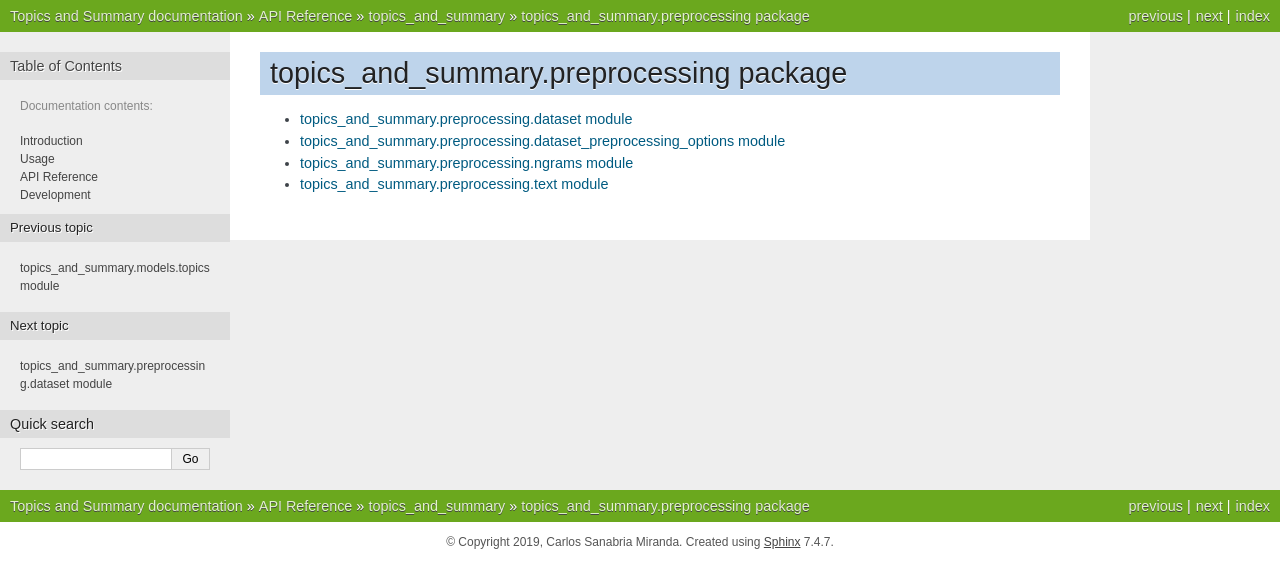
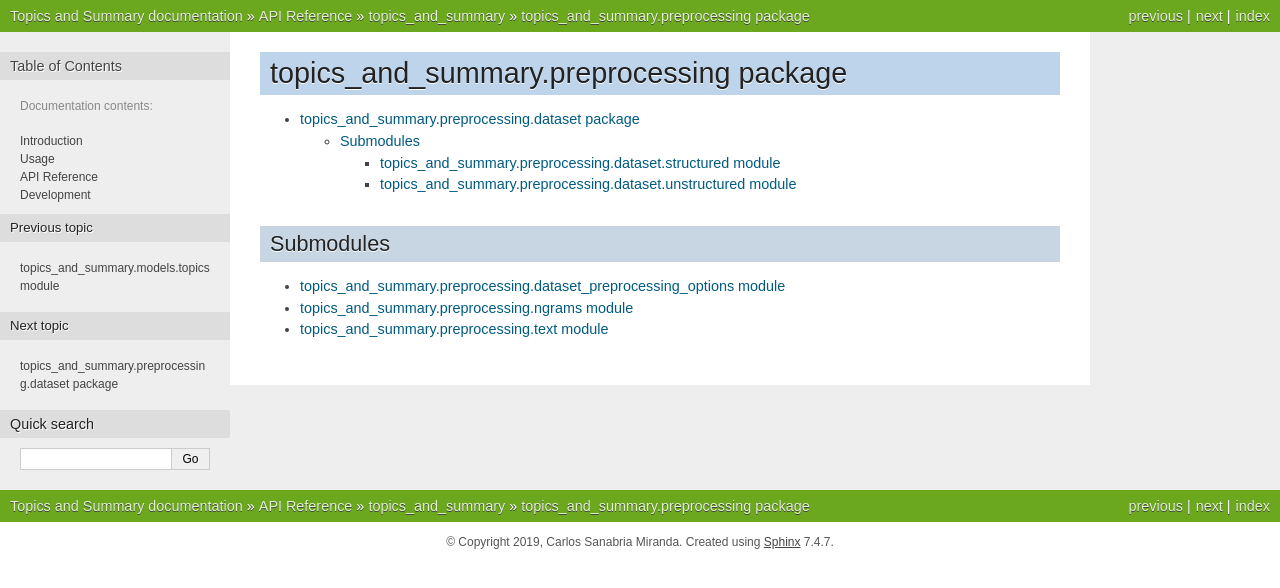
Before and after one commit to CarlosSanabriaM/topics_and_summary, a Sphinx documentation site: the page built from topics_and_summary/docs/source/api/topics_and_summary.preprocessing.rst, in a window 1280 px wide. Shown: the top 588 px of the page. Built offline with Sphinx 7.4.7, drawn with Linux system fonts in a browser that asks for light colours.

Commit message:
feat: Updated doc with changes related to the new preprocessing/dataset package.

```diff
--- /dev/null
+++ b/topics_and_summary/docs/source/api/topics_and_summary.preprocessing.dataset.structured.rst
@@ -0,0 +1,7 @@
+topics\_and\_summary.preprocessing.dataset.structured module
+============================================================
+
+.. automodule:: topics_and_summary.preprocessing.dataset.structured
+    :members:
+    :undoc-members:
+    :show-inheritance:
--- /dev/null
+++ b/topics_and_summary/docs/source/api/topics_and_summary.preprocessing.dataset.unstructured.rst
@@ -0,0 +1,7 @@
+topics\_and\_summary.preprocessing.dataset.unstructured module
+==============================================================
+
+.. automodule:: topics_and_summary.preprocessing.dataset.unstructured
+    :members:
+    :undoc-members:
+    :show-inheritance:
--- a/topics_and_summary/docs/source/api/topics_and_summary.preprocessing.rst
+++ b/topics_and_summary/docs/source/api/topics_and_summary.preprocessing.rst
@@ -3,7 +3,13 @@ topics\_and\_summary.preprocessing package
 
 .. toctree::
 
-   topics_and_summary.preprocessing.dataset
+    topics_and_summary.preprocessing.dataset
+
+Submodules
+----------
+
+.. toctree::
+
    topics_and_summary.preprocessing.dataset_preprocessing_options
    topics_and_summary.preprocessing.ngrams
    topics_and_summary.preprocessing.text
```
Also changed, not shown: topics_and_summary/docs/source/api/topics_and_summary.preprocessing.dataset.rst (+10 -2 lines), topics_and_summary/docs/source/development/api.rst (+0 -12 lines).
